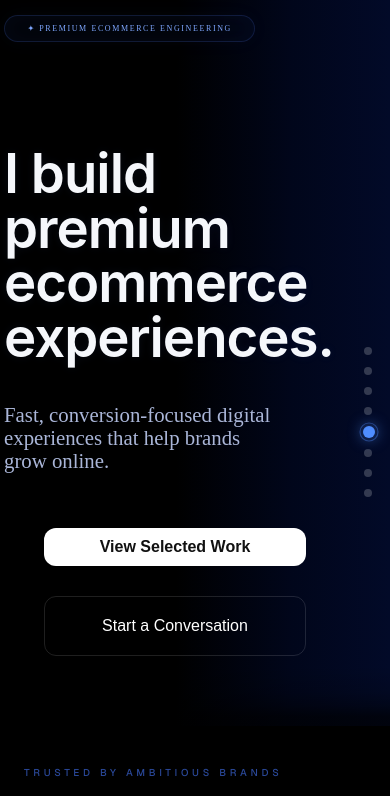
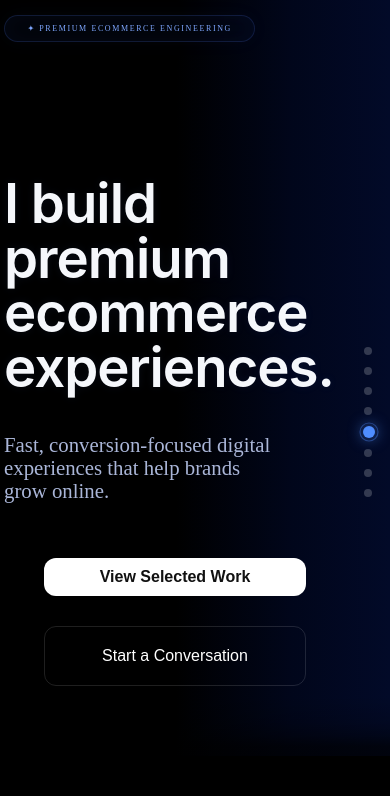
Before and after one commit to josephstephen-dev/joseph-portfolio, a Next.js app: page / in a window 390 px wide. Shown: the top 796 px of the page. Built offline with nearby package versions, Linux system fonts and the light colour scheme.

Commit message:
Premium mobile proof layout

```diff
--- a/src/app/globals.css
+++ b/src/app/globals.css
@@ -323,7 +323,7 @@ body{
     font-size:clamp(3rem,14vw,4.5rem);
     line-height:1;
     letter-spacing:-1px;
-    padding-top:80px;
+    padding-top:110px;
     max-width:100%;
 }
 
```
